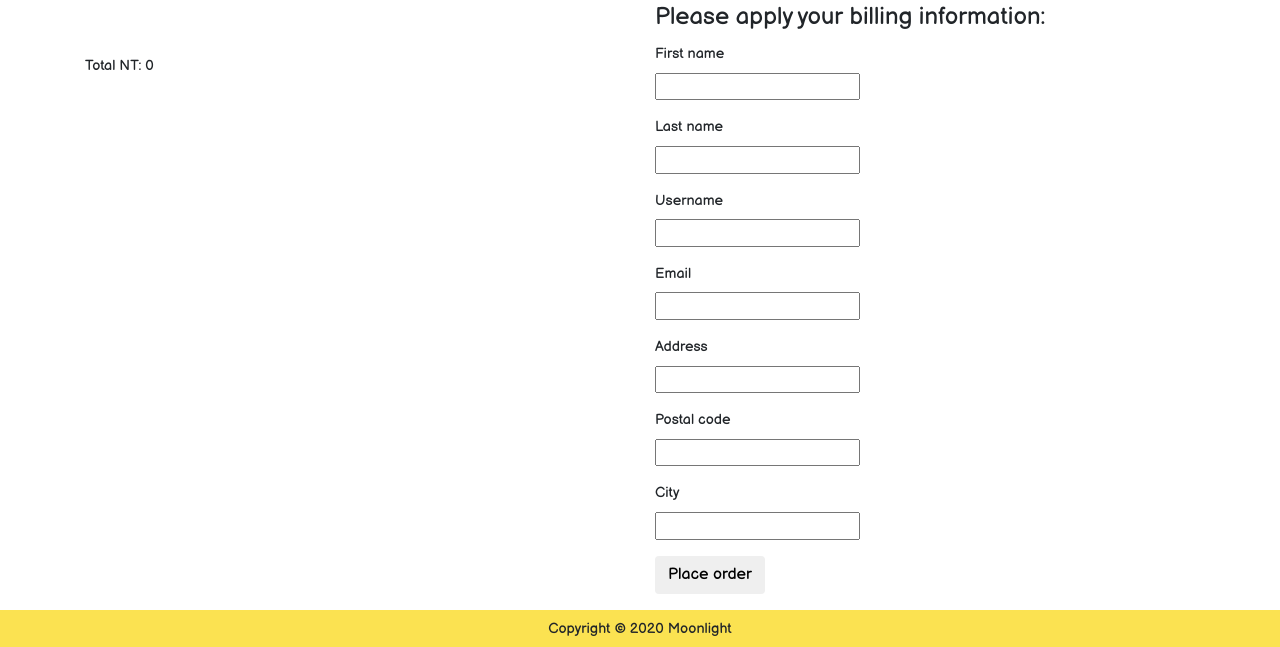
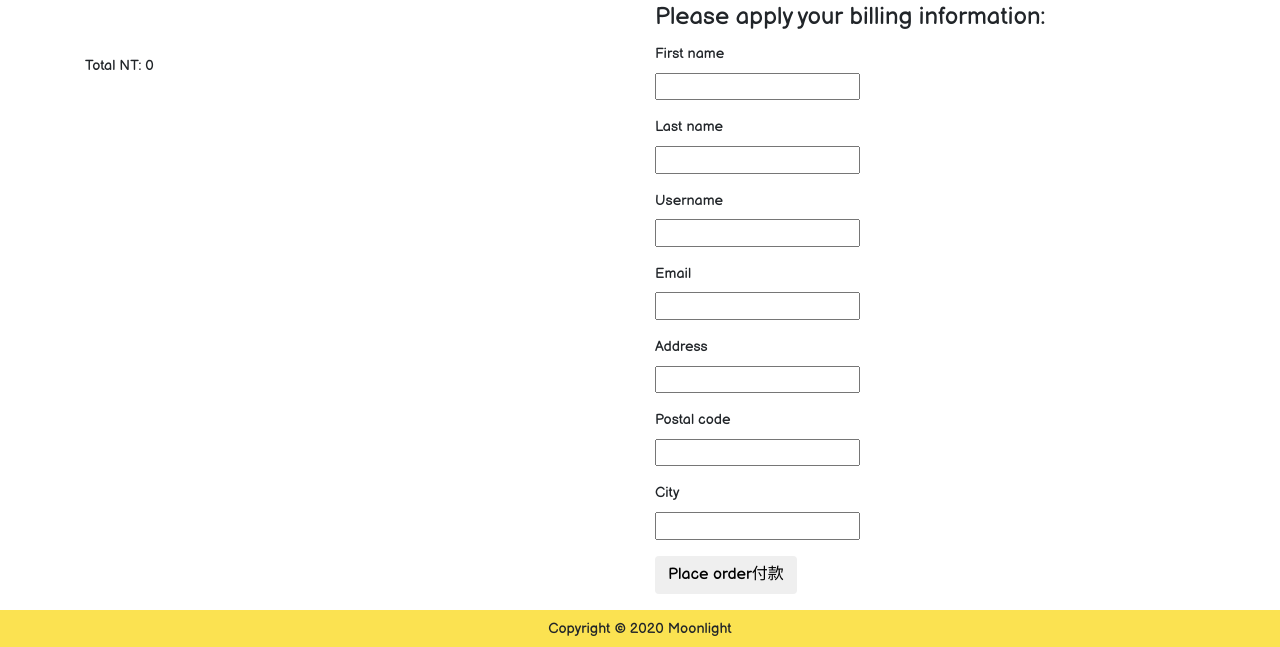
Before and after one commit to liliburg711/moonlight_project, a Django app: template templates/orders/create.html in a window 1280 px wide. Shown: the part 198-845 px from the top of the page. Run offline with Django 3.2, Linux system fonts and the light colour scheme; the template is opened without the code that fills it: values that come from a table or form of the project are taken from there, others are empty; parts of the project's set-up code (start-up, migrations or seed data) failed here and were passed over; some libraries are stand-ins or nearby versions.

Commit message:
add place order chinese

```diff
--- a/templates/orders/create.html
+++ b/templates/orders/create.html
@@ -66,7 +66,7 @@
                             </fieldset>
                             <div>
                                 <p>
-                                    <input type="submit" value="Place order" class="btn">
+                                    <input type="submit" value="Place order付款" class="btn">
                                 </p>
                             </div>
 
```
